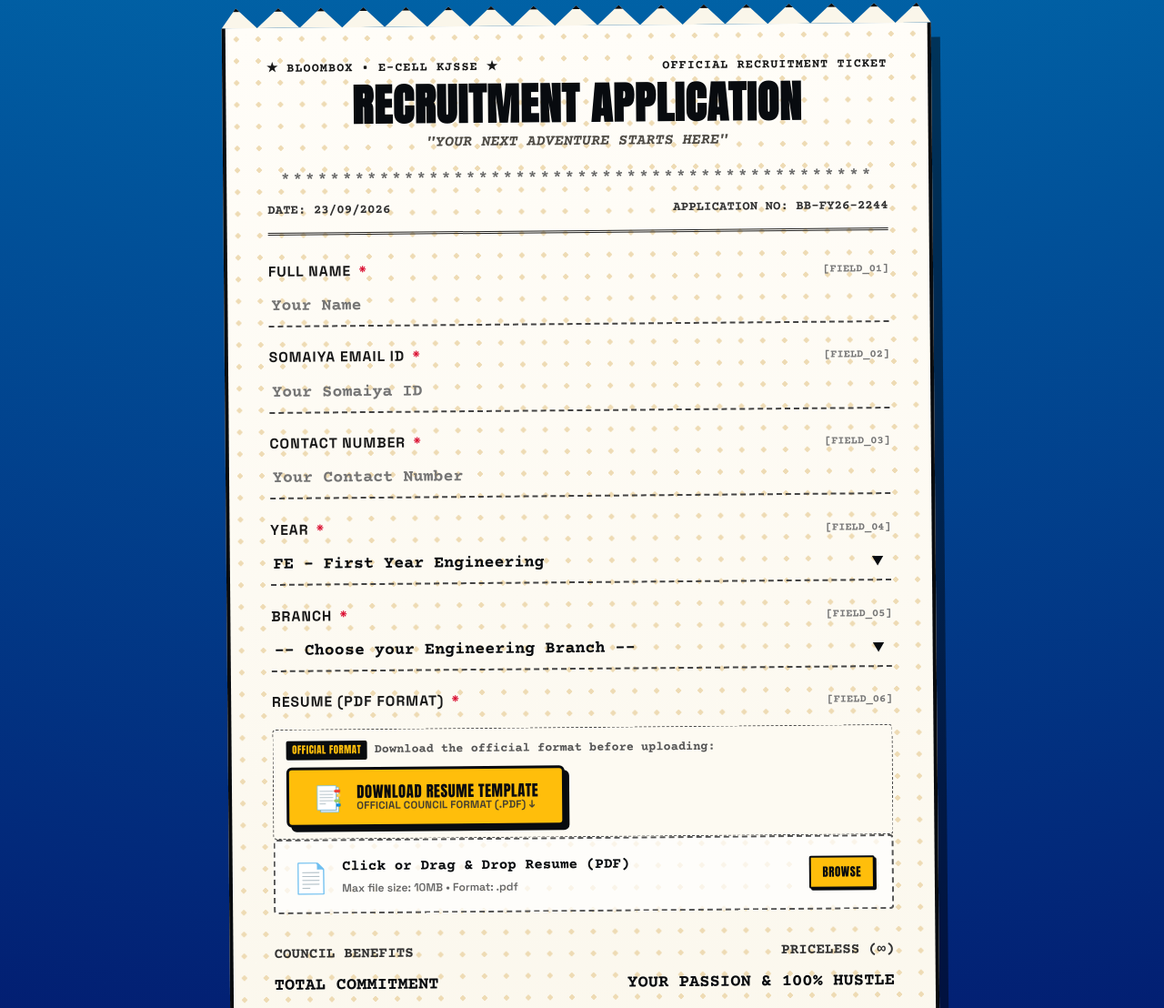
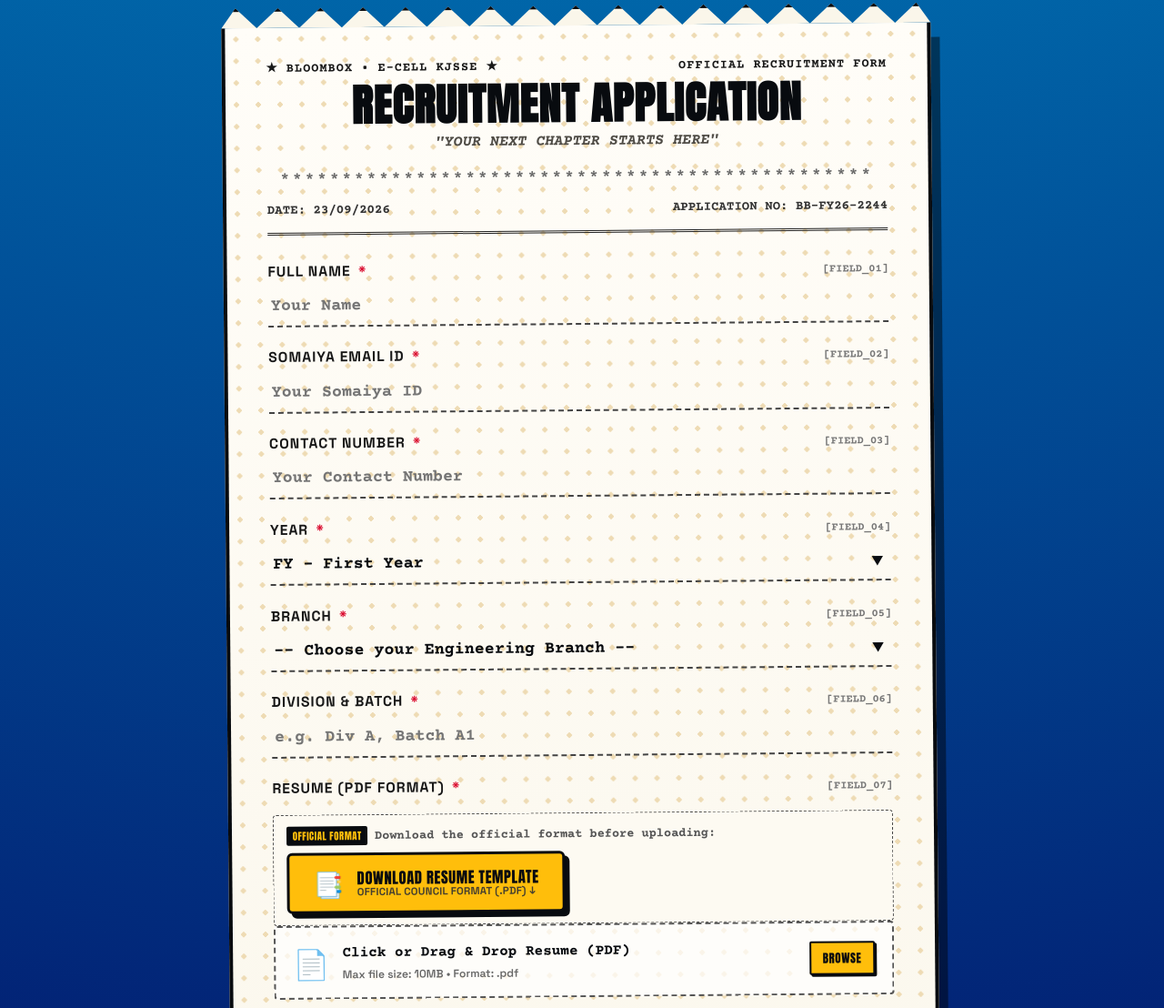
Before and after one commit to creatorofC-gif/FY-Recruitment, a website: page index.html in a window 1280 px wide. Shown: the part 3886-4994 px from the top of the page at 91% size. Drawn offline with nearby package versions, Linux system fonts and the light colour scheme; no server answers.

Commit message:
feat: add division and batch form field, update FE terminology to FY, and ignore backend directory

```diff
--- a/index.html
+++ b/index.html
@@ -253,7 +253,7 @@
 
                 <div class="ticket-info-block text-center">
                   <span class="info-label">ELIGIBILITY</span>
-                  <strong class="info-val">FIRST YEAR (FE) ONLY</strong>
+                  <strong class="info-val">FIRST YEAR (FY) ONLY</strong>
                   <span class="info-sub">All branches of KJSSE eligible</span>
                 </div>
               </div>
@@ -288,11 +288,11 @@
           <header class="bill-header">
             <div class="bill-meta-top">
               <span class="bill-store-name">★ BLOOMBOX • E-CELL KJSSE ★</span>
-              <span class="bill-order-type">OFFICIAL RECRUITMENT TICKET</span>
+              <span class="bill-order-type">OFFICIAL RECRUITMENT FORM</span>
             </div>
 
             <h2 class="bill-main-heading">RECRUITMENT APPLICATION</h2>
-            <p class="bill-tagline">"YOUR NEXT ADVENTURE STARTS HERE"</p>
+            <p class="bill-tagline">"YOUR NEXT CHAPTER STARTS HERE"</p>
 
             <div class="bill-divider-stars" aria-hidden="true">
               ************************************************
--- a/script.js
+++ b/script.js
@@ -64,7 +64,7 @@ const CONFIG = {
       label: "Year",
       type: "select",
       options: [
-        { value: "FE", label: "FE - First Year Engineering" }
+        { value: "FE", label: "FY - First Year " }
       ],
       defaultValue: "FE",
       required: true,
@@ -93,6 +93,16 @@ const CONFIG = {
       required: true,
       validation: (val) => val && val.trim() !== "",
       errorMessage: "Please select your engineering branch."
+    },
+    {
+      id: "divisionBatch",
+      name: "divisionBatch",
+      label: "Division & Batch",
+      type: "text",
+      placeholder: "e.g. Div A, Batch A1",
+      required: true,
+      validation: (val) => val && val.trim().length >= 1,
+      errorMessage: "Please enter your division and batch (e.g. Div A - A1)."
     },
     {
       id: "resume",
```
